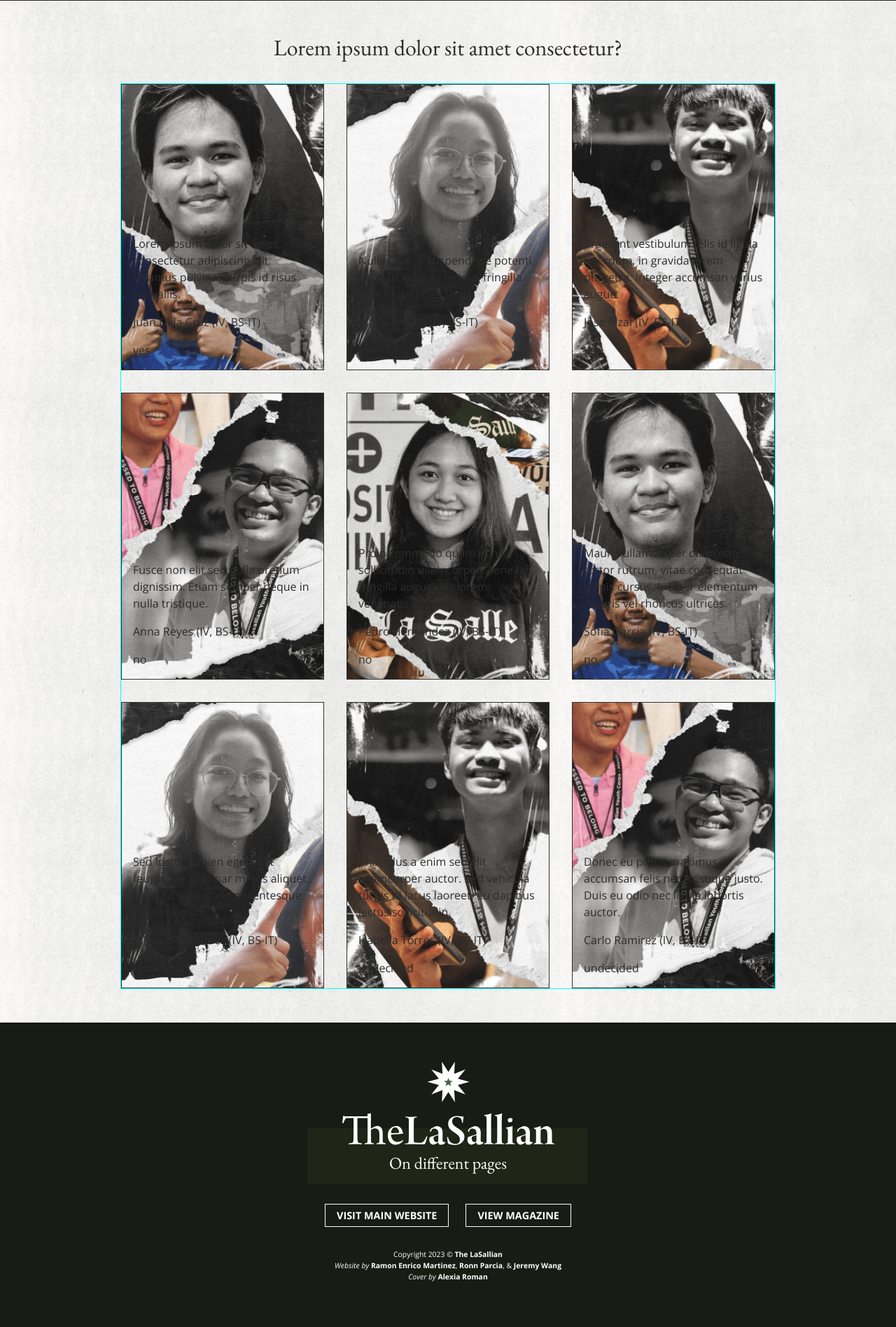
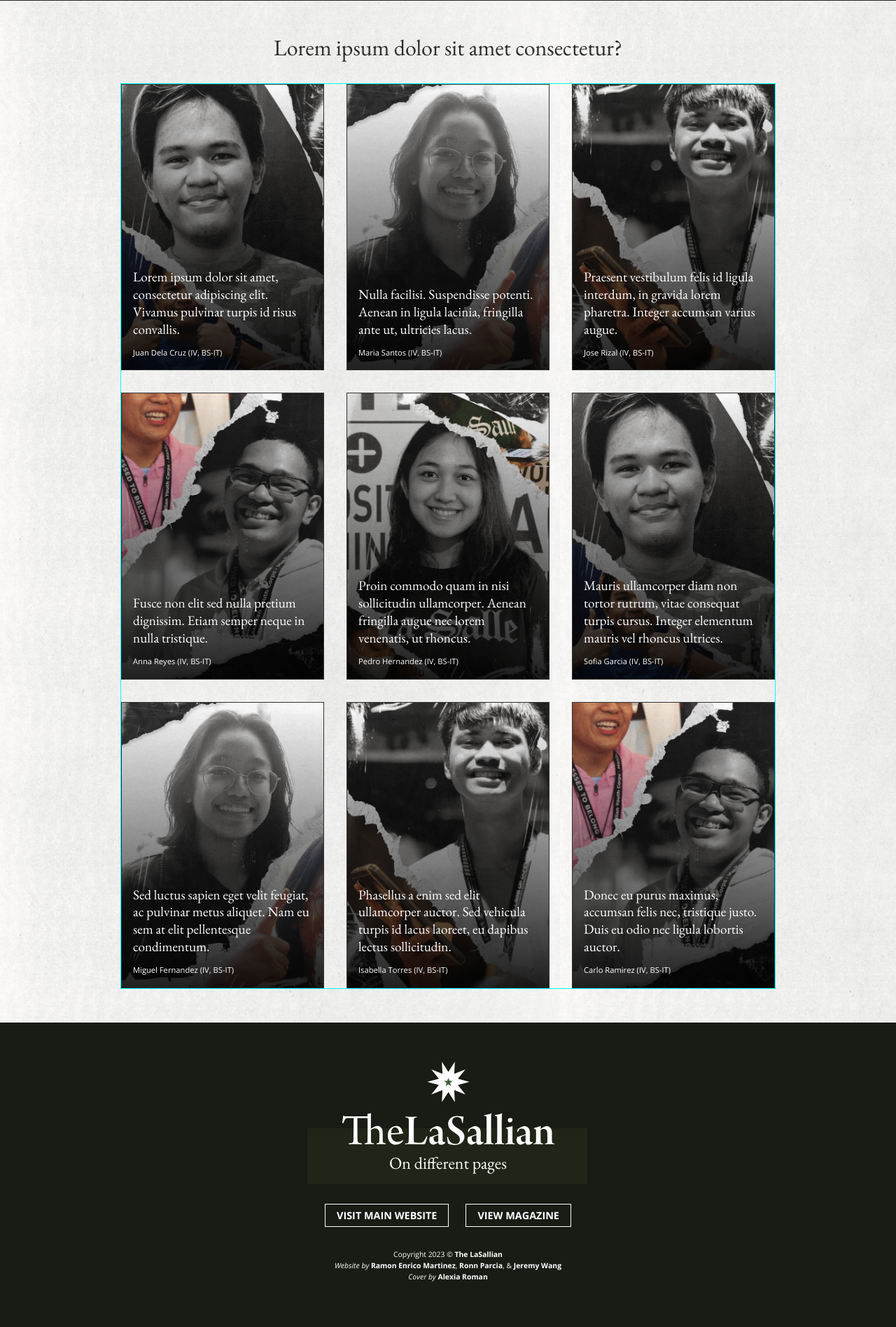
Before and after one commit to thelasallian/ge2023, a PHP site: page /vox-populi.php in a window 1280 px wide. Shown: the part 419-2315 px from the top of the page at 70% size. Run offline with PHP 8.4, Linux system fonts and the light colour scheme.

Commit message:
Styling for desktop quote

```diff
--- a/css/vox-populi-photos.css
+++ b/css/vox-populi-photos.css
@@ -66,6 +66,7 @@
     width: 100%;
 }
 
+/* Details i.e. Quote and Byline Wrapper for DESKTOP/TABLET */
 #vox-populi .details {
     position: absolute;
     height: 100%;
@@ -75,6 +76,21 @@
     flex-direction: column;
     justify-content: end;
     padding: 1rem;
+
+    background: linear-gradient(0deg, rgba(0, 0, 0, 0.87) 0%, rgba(0, 0, 0, 0.00) 100%);
+    color: white;
+}
+
+#vox-populi .quote {
+    font-family: 'EB Garamond', serif;
+    font-size: 1.2em;
+    line-height: 1.3;
+    margin-bottom: .75rem;
+}
+
+#vox-populi .byline {
+    font-size: 0.7em;
+    margin: 0;
 }
 
 @media screen and (max-width: 900px) {
--- a/php/modules/vox-populi/photo-grid.php
+++ b/php/modules/vox-populi/photo-grid.php
@@ -28,13 +28,14 @@ if ($photos === null) {
         <div class="grid-container">
             <?php foreach ($photos as $p): // For each photo, make a grid item ?>
                 <div class="grid-item <?= $p["stand"]; ?>">
+                    <!-- Picture -->
                     <img
                         src="<?= $p["image-path"]; ?>"
                         class="photo <?= $p["stand"]; ?>">
+                    <!-- Wrapper for Details -->
                     <div class="details">
                         <p class="quote"><?= $p["quote"]; ?></p>
                         <p class="byline"><?= $p["byline"]; ?></p>
-                        <?= $p["stand"]; ?>
                     </div>
                 </div>
             <?php endforeach; ?>
```
